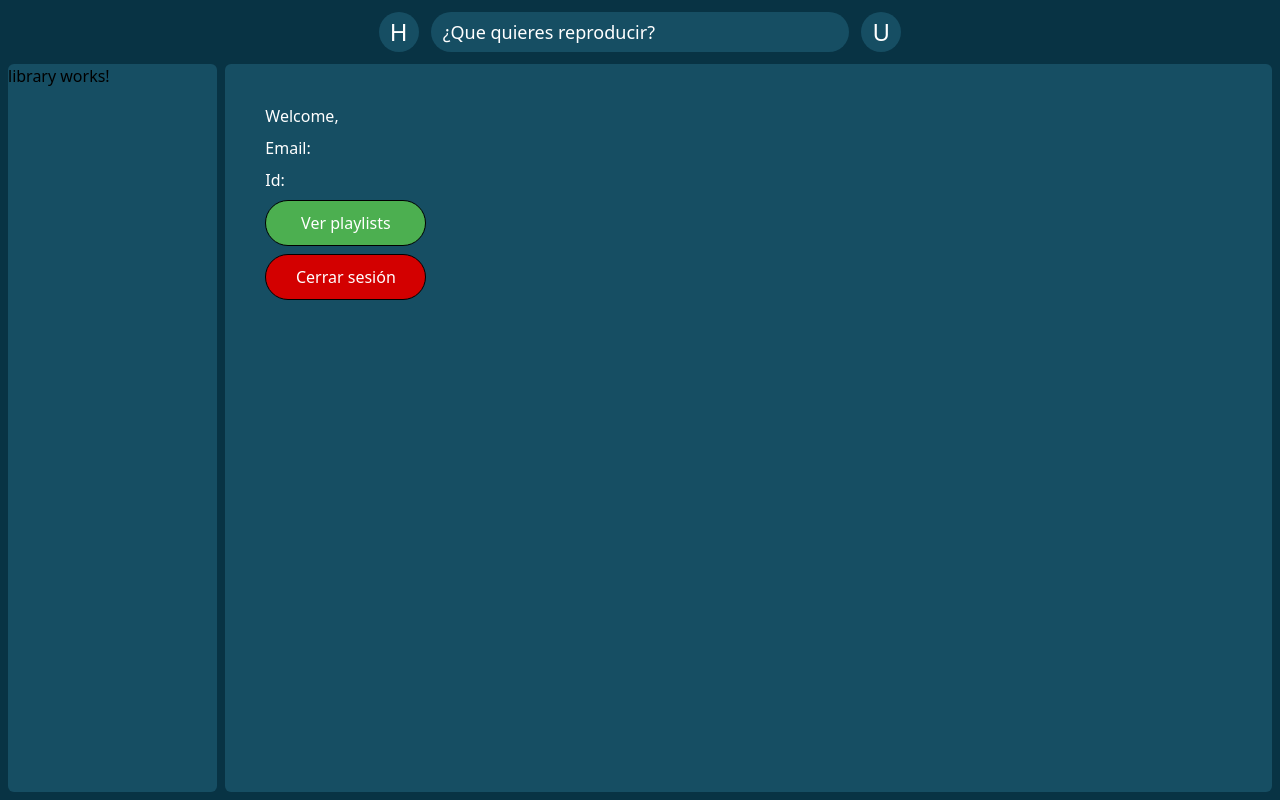
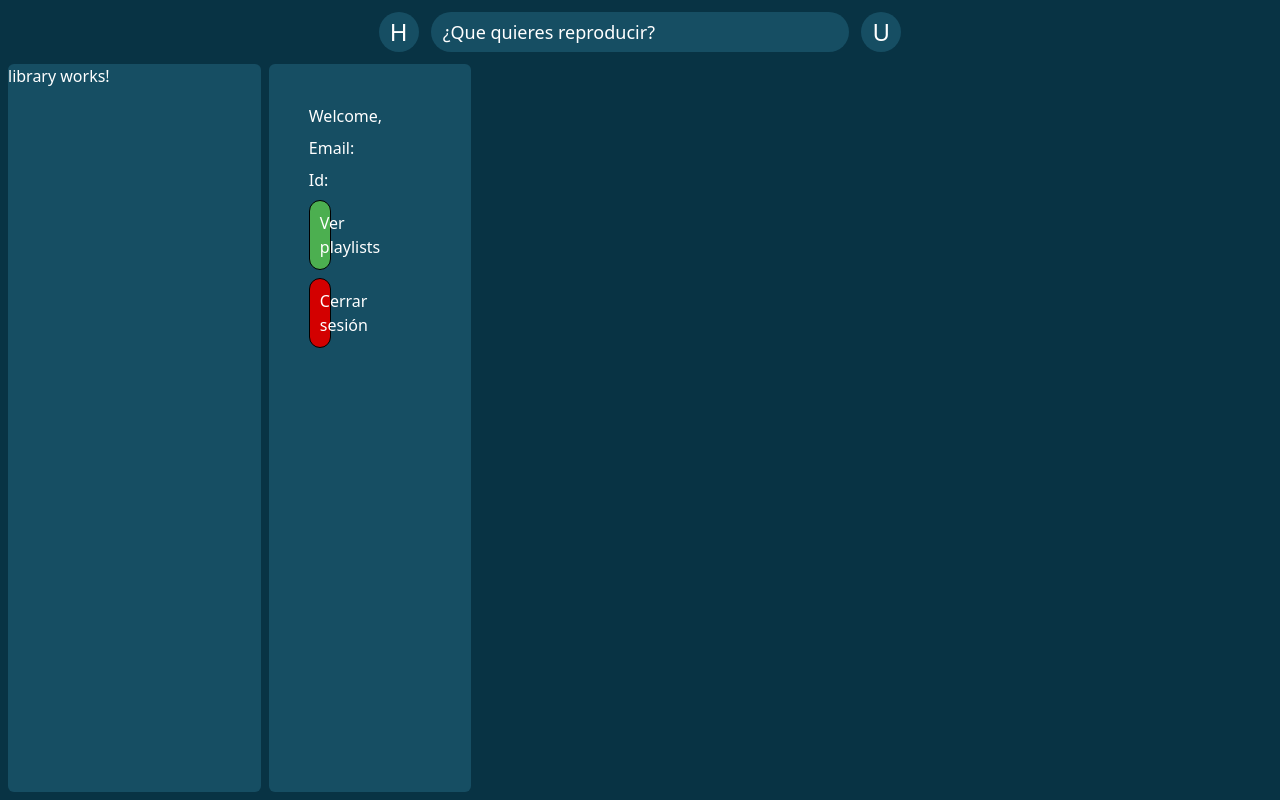
Before and after one commit to Adrinilo/SpotifyCloneAngular, an Angular app: page / in a window 1280 px wide. Built offline with nearby package versions, Linux system fonts and the light colour scheme; no server answers; sample sign-in values are in the browser's storage.

Commit message:
Main-Reestyle

```diff
--- a/src/app/app.component.html
+++ b/src/app/app.component.html
@@ -12,11 +12,11 @@
     <div *ngIf="!onLogin">
       <app-navbar></app-navbar>
     </div>
-    <div class="flex h-screen overflow-auto gap-2" [ngClass]="!onLogin ? 'px-2 pb-2' : ''">
-      <div *ngIf="!onLogin" class="w-1/6 bg-cyan-900 rounded-md">
+    <div class="flex h-screen overflow-hidden gap-2" [ngClass]="!onLogin ? 'px-2 pb-2' : ''">
+      <div *ngIf="!onLogin" class="w-1/5 h-full bg-cyan-900 rounded-md text-white">
         <app-library></app-library>
       </div>
-      <div class="" [ngClass]="!onLogin ? 'w-5/6 rounded-md bg-cyan-900' : ''">
+      <div [ngClass]="!onLogin ? 'bg-cyan-900 rounded-md' : ''">
         <router-outlet></router-outlet>
       </div>
     </div>
```
